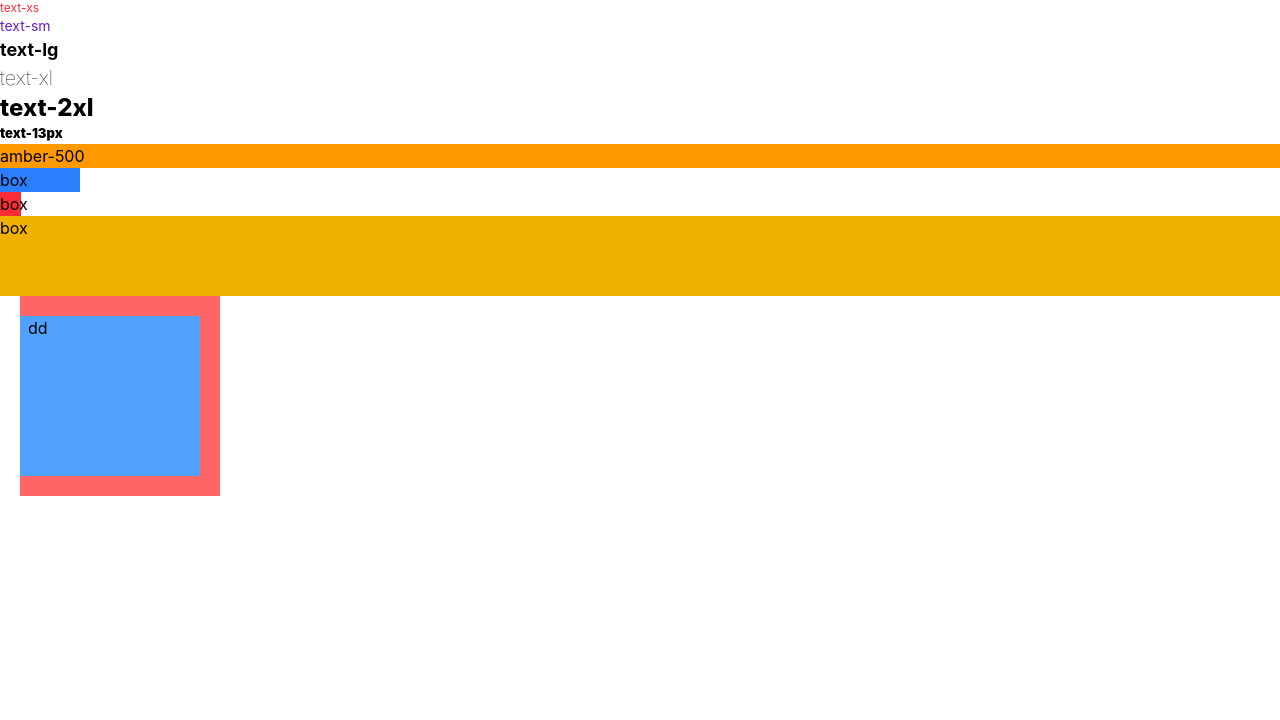
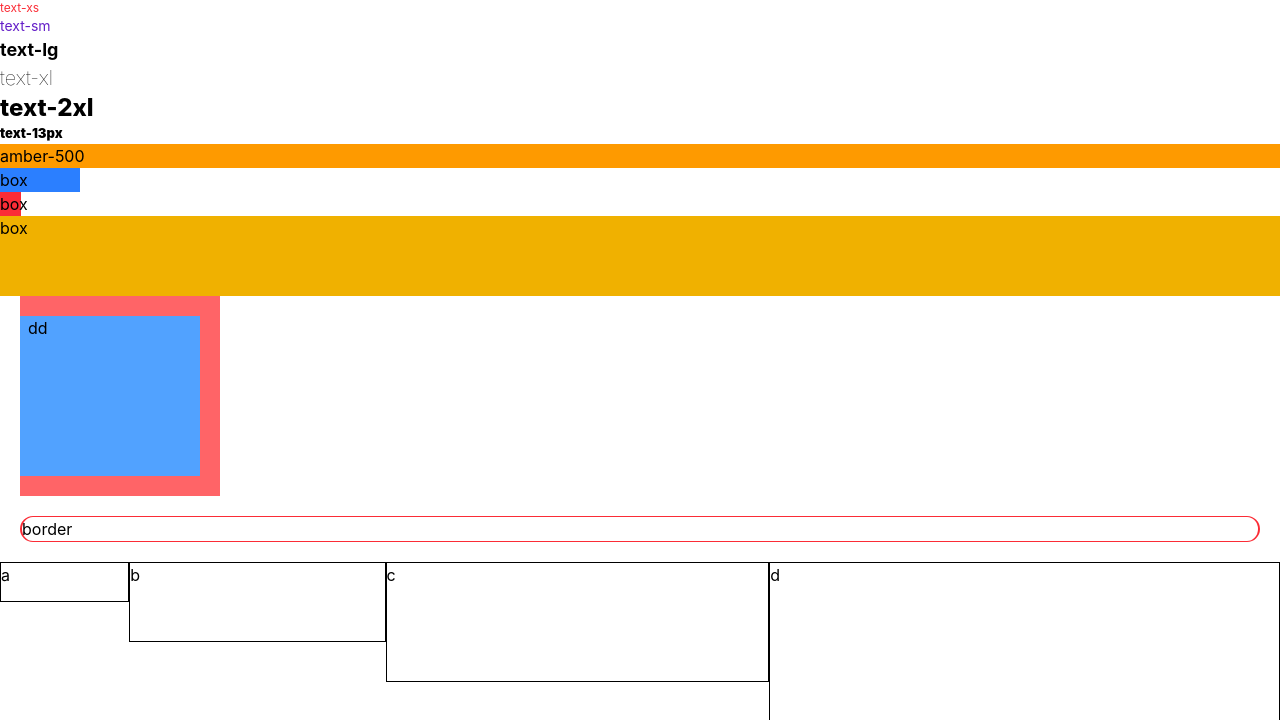
Before and after one commit to chaeyn/onebite-library, a React (Vite) app: page / in a window 1280 px wide. Shown: the top 720 px of the page. Built offline with nearby package versions, Linux system fonts and the light colour scheme.

Commit message:
tailwindcss - border - flex

```diff
--- a/src/App.tsx
+++ b/src/App.tsx
@@ -23,6 +23,17 @@ function App() {
       <div className="mx-5 h-50 w-50 bg-red-400 pt-5 pr-5 pb-5">
         <div className="h-full w-full bg-blue-400 px-2">dd</div>
       </div>
+
+      {/* 보더 */}
+      <div className="m-5 rounded-3xl border-x-2 border-y border-red-500">border</div>
+
+      {/* flex 컨테이너*/}
+      <div className="flex items-start justify-evenly">
+        <div className="h-10 w-10 flex-1 border">a</div>
+        <div className="h-20 w-10 flex-2 border">b</div>
+        <div className="h-30 w-10 flex-3 border">c</div>
+        <div className="h-40 w-10 flex-4 border">d</div>
+      </div>
     </div>
   );
 }
```
